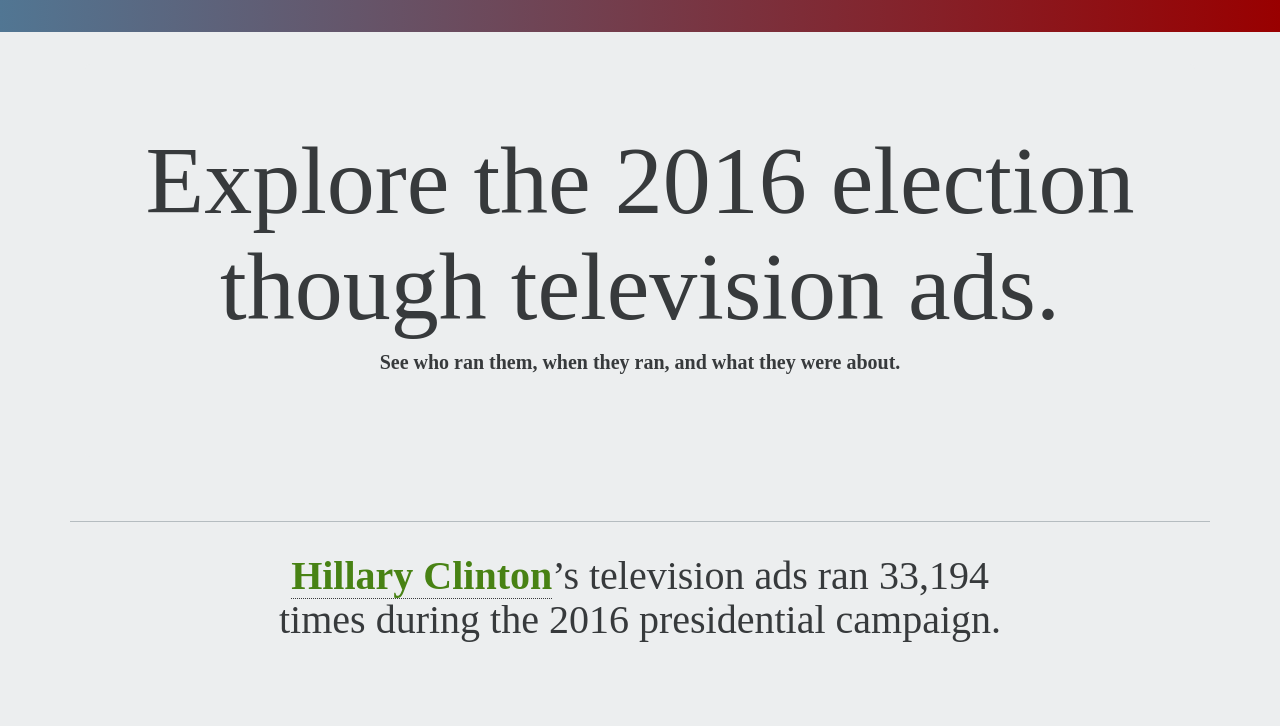
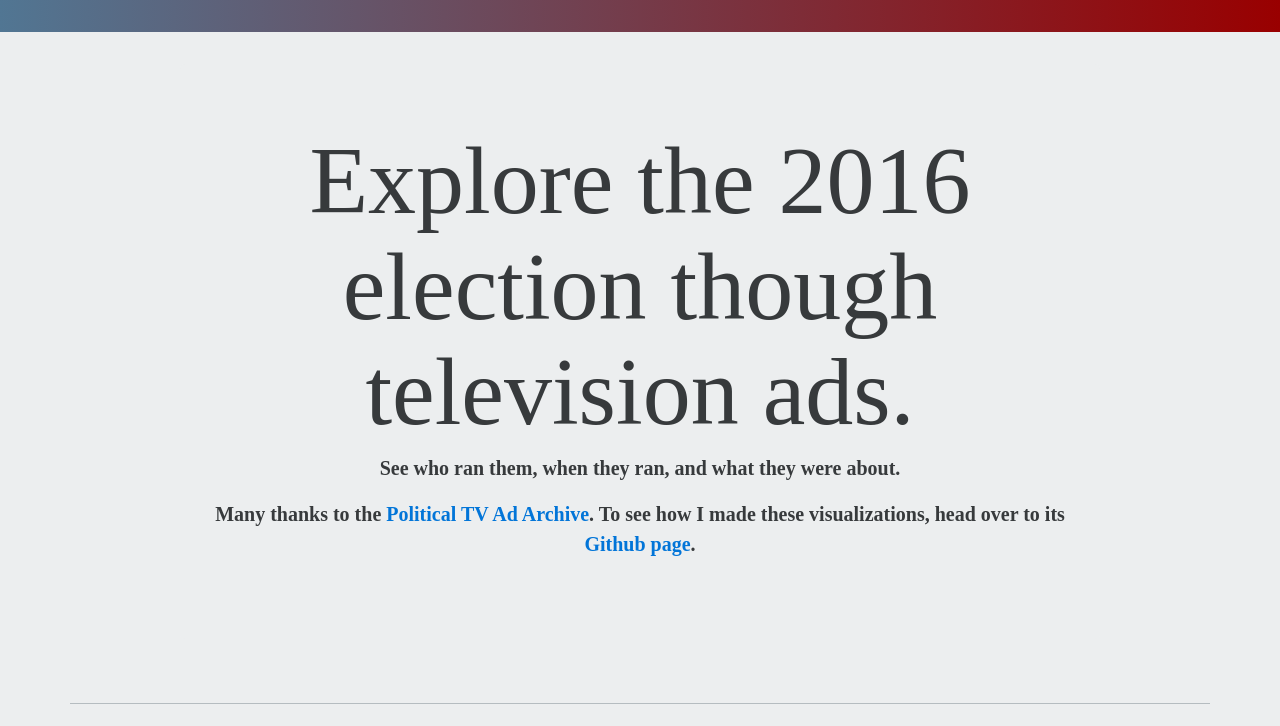
Before and after one commit to jswest/political-ads, a website: page charts/index.html in a window 1280 px wide. Shown: the top 726 px of the page. Drawn offline with Linux system fonts and the light colour scheme.

Commit message:
Adding text to the homepage.

```diff
--- a/charts/index.html
+++ b/charts/index.html
@@ -13,10 +13,11 @@
 		<div id="primary-content" class="container">
 
 			<div class="row">
-				<div class="col-sm-12">
+				<div class="col-sm-10 offset-sm-1">
 					<div id="primary-jumbotron" class="jumbotron">
 						<h1 class="display-1">Explore the 2016 election though television ads.</h1>
 						<p class="lead">See who ran them, when they ran, and what they were about.</p>
+						<p class="lead">Many thanks to the <a href="http://politicaladarchive.org/">Political TV Ad Archive</a>. To see how I made these visualizations, head over to its <a href="https://github.com/jswest/political-ads">Github page</a>.</p>
 					</div>
 				</div>
 			</div>
```
